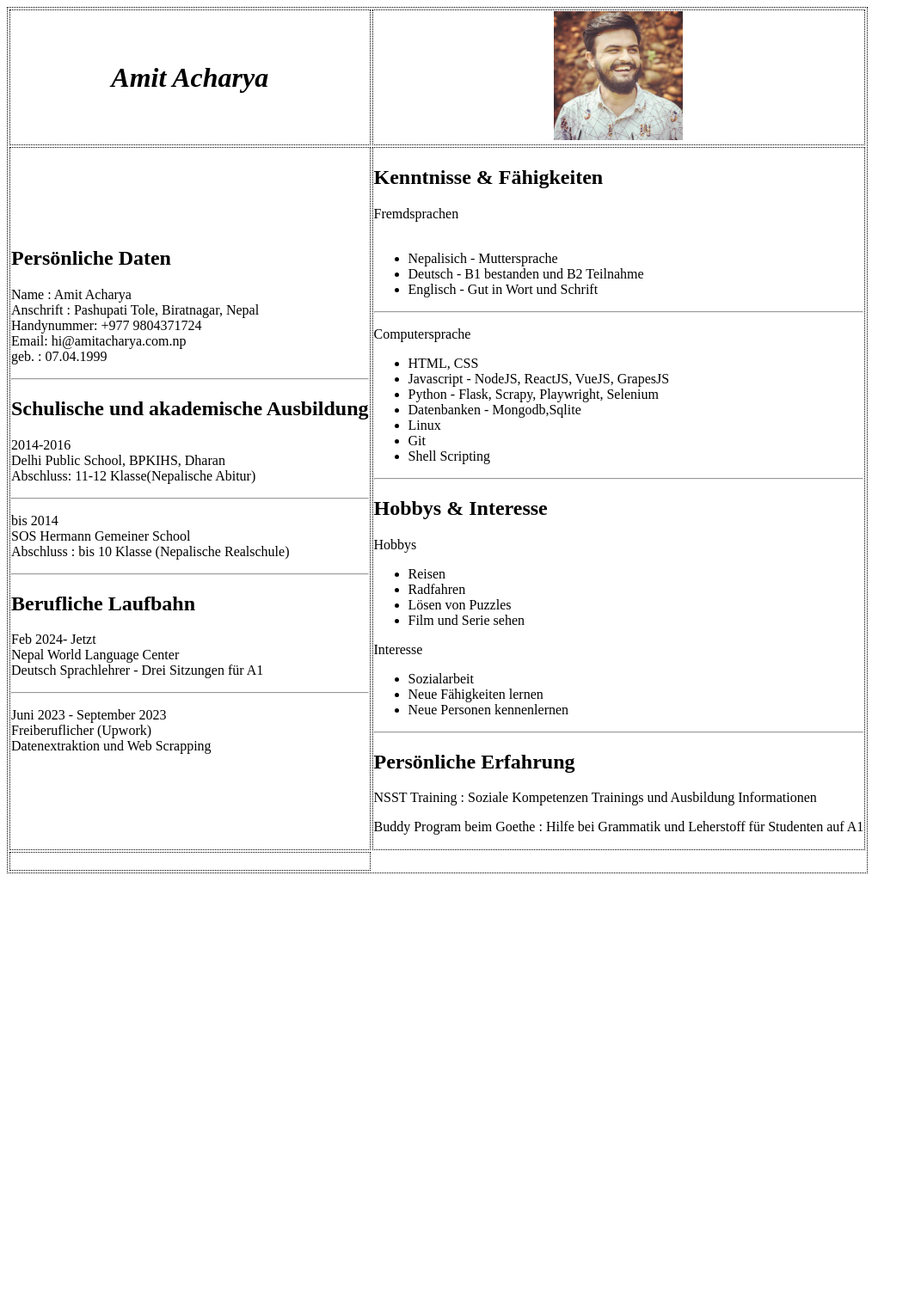
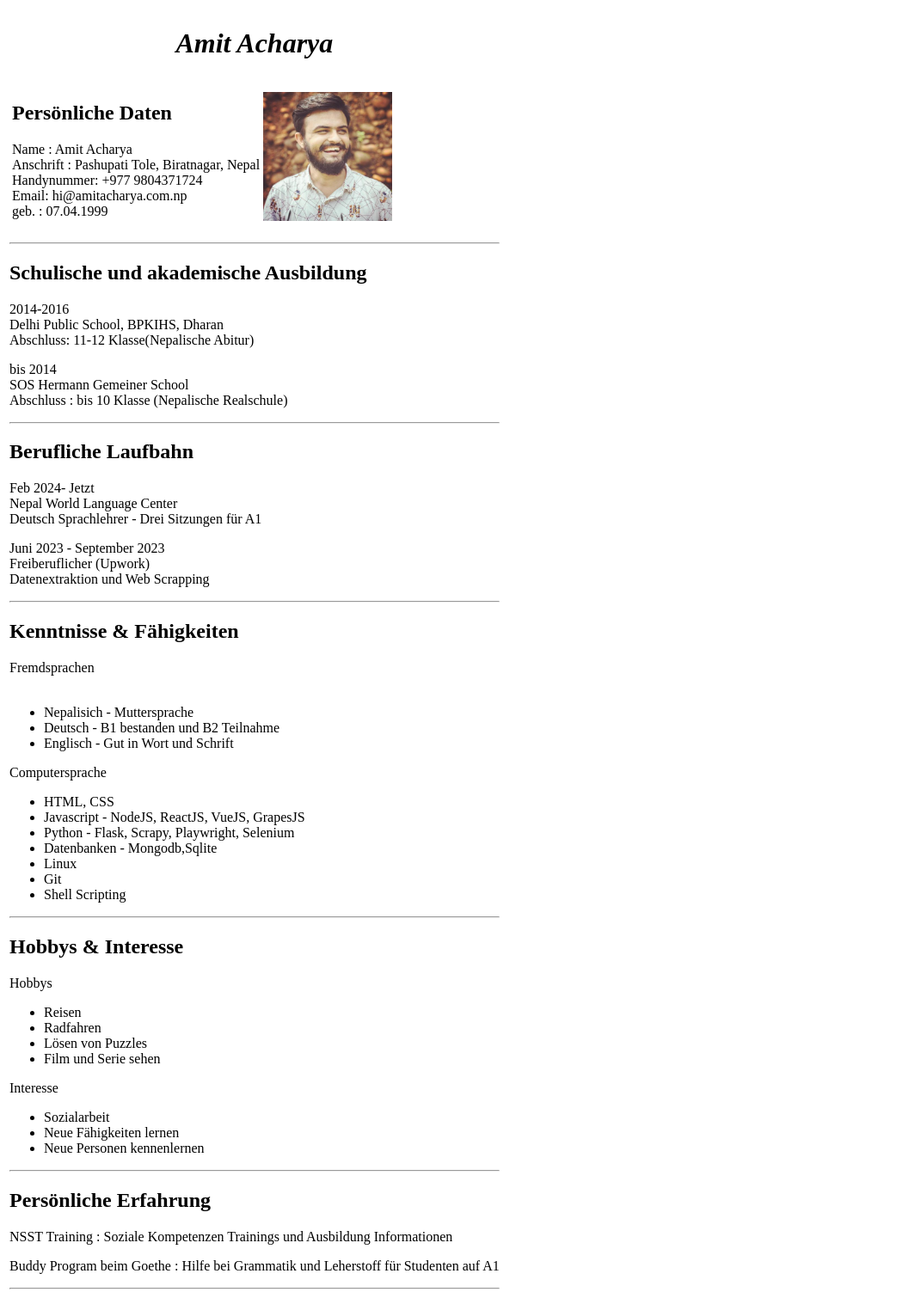
Before and after one commit to meamitacharya/akademie_munster_projekt, a plain HTML site: page Tag 1/Tag 1.html in a window 1280 px wide. Shown: the top 1503 px of the page at 86% size, without its empty margins (0-1064 px from the left). Before the commit the page ends 1024 px from the top, so only its background shows below. Drawn offline with Linux system fonts and the light colour scheme.

Commit message:
Unterschrift hinzufügen

```diff
--- a/Tag 1/Tag 1.html
+++ b/Tag 1/Tag 1.html
@@ -4,21 +4,23 @@
     <meta charset="UTF-8">
     <meta name="viewport" content="width=device-width, initial-scale=1.0">
     <title>Mein Lebenslauf</title>
-    <style>
+    <!-- <style>
       table, th, td {
         border:1px dotted black;
       }
-    </style>
+    </style> -->
 </head>
 <body>
     <table>
         <tr>
             <th><h1><i>Amit Acharya</i></h1></th>
-            <th><img src="profile_picture.jpeg" alt="" height="150"></th>
+            <!-- <th><img src="profile_picture.jpeg" alt="" height="150"></th> -->
         </tr>
         <tr>
             <td>
               <section>
+                <table>
+                  <td>
                     <p>
                       <h2>Persönliche Daten</h2>
                       <span>Name : Amit Acharya </span> <br>
@@ -27,6 +29,16 @@
                       <span> Email: hi@amitacharya.com.np</span> <br>
                       <span> geb. : 07.04.1999</span>
                     </p>
+                  </td>
+                  <td>
+                    <div>
+                      <span><img src="profile_picture.jpeg" alt="" height="150"> </span>
+                    </div>
+                  </td>
+
+                </table>
+
+
               </section>
               <hr>
 
@@ -38,7 +50,7 @@
                     <span>Delhi Public School, BPKIHS, Dharan</span><br>
                     <span>Abschluss: 11-12 Klasse(Nepalische Abitur)</span>
                   </p>
-                  <hr>
+
                   <p>
                     <span>bis 2014</span> <br>
                     <span>SOS Hermann Gemeiner School</span> <br>
@@ -60,15 +72,16 @@
                   <span>Nepal World Language Center</span> <br>
                   <span> Deutsch Sprachlehrer - Drei Sitzungen für A1</span>
                 </p>
-                <hr>
+
                 <p>
                   <span>Juni 2023 - September 2023</span> <br>
                   <span> Freiberuflicher (Upwork) </span> <br>
                   <span>Datenextraktion und Web Scrapping</span>
                 </p>
               </section>
-            </td>
-            <td>
+
+              <hr>
+
               <section>
                 <p>
                   <h2>Kenntnisse &  Fähigkeiten</h2>
@@ -82,7 +95,7 @@
                   </p>
 
                 </p>
-              <hr>
+
                 <p>
                   Computersprache
                   <ul>
@@ -102,6 +115,7 @@
                 </p>
               </section>
               <hr>
+
               <section>
                 <p>
                   <h2>Hobbys & Interesse</h2>
@@ -133,6 +147,7 @@
                 </p>
               </section>
               <hr>
+
               <section>
                 <p>
                   <h2>Persönliche Erfahrung</h2>
@@ -146,16 +161,15 @@
                 </p>
 
               </section>
-            </td>
-        </tr>
-        <tr>
-          <td>
+              <hr>
+
               <section>
-              <img src="" alt="">
+                <div>
+                  <img src="signature .png" alt="signature" height="100">
+                </div>
               </section>
             </td>
         </tr>
-
     </table>
 
 
```
Also changed, not shown: Tag 1/signature .png (added). Lines whose indentation alone changed are shown as unchanged.
